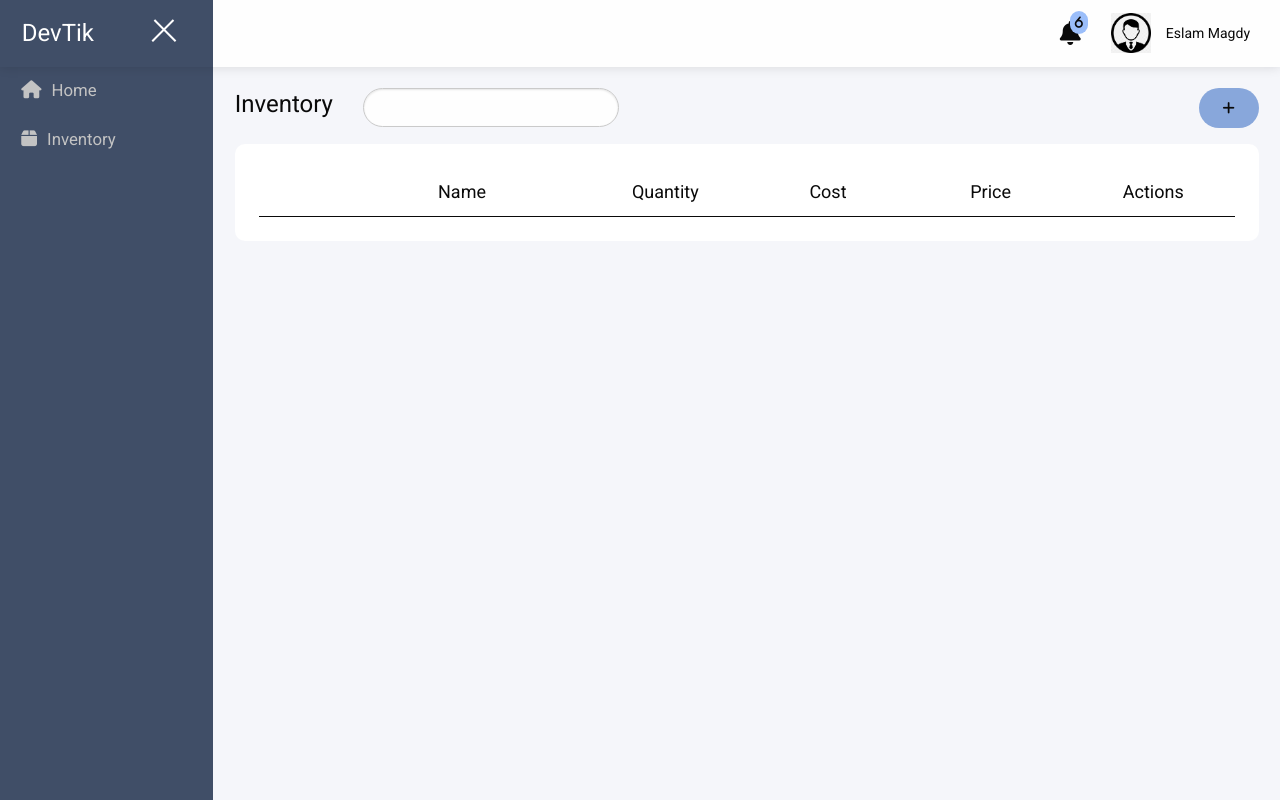
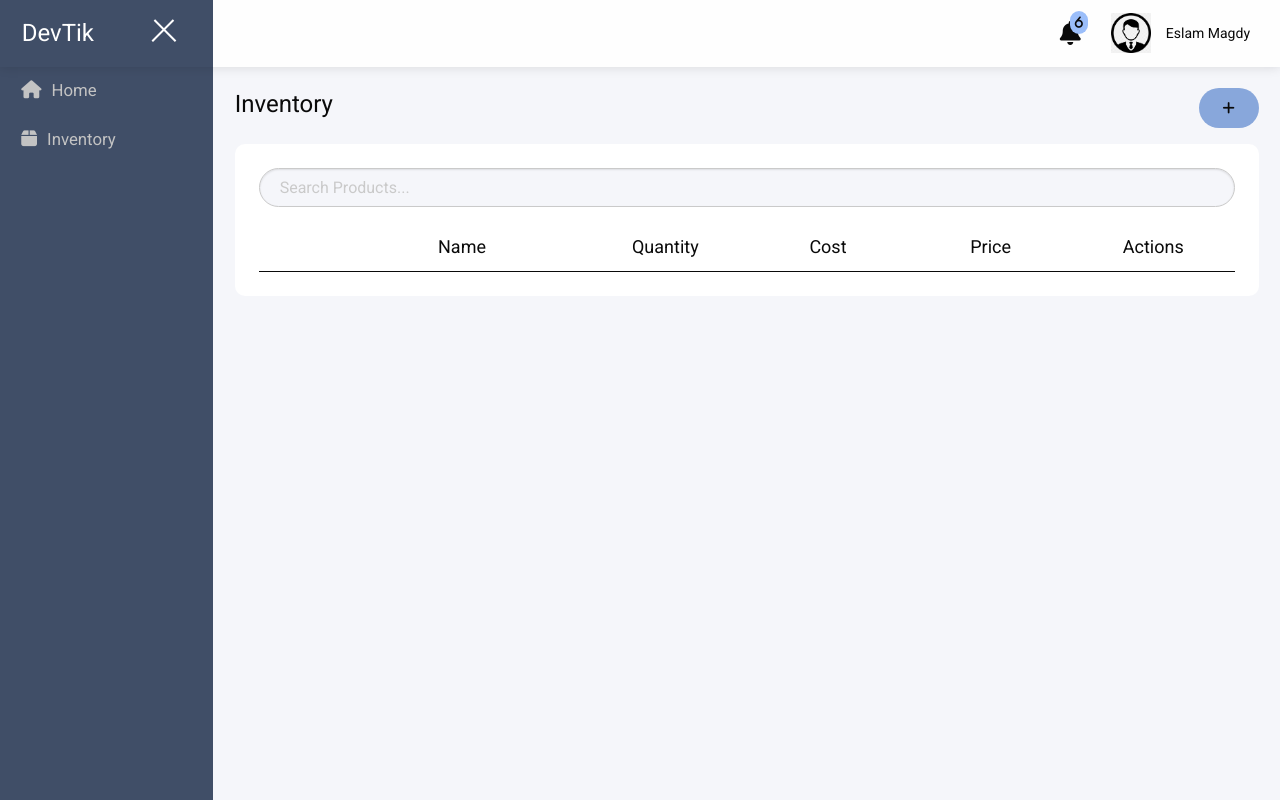
Before and after one commit to eslam3400/AngulerTask2, an Angular app: page /inventory in a window 1280 px wide. Built offline with nearby package versions, Linux system fonts and the light colour scheme.

Commit message:
search products

```diff
--- a/src/app/components/product-list/product-list.component.html
+++ b/src/app/components/product-list/product-list.component.html
@@ -1,4 +1,6 @@
 <section class="p-4 mt-3">
+  <input #searchProducts type="text" class="search" placeholder="Search Products..."
+    (input)="filterItem(searchProducts.value)">
   <div class="grid-x table-header text-center">
     <p class="cell medium-1"></p>
     <p class="cell medium-3">Name</p>
@@ -8,7 +10,7 @@
     <p class="cell medium-2">Actions</p>
   </div>
   <div class="accordion accordion-flush" id="accordionFlushExample">
-    <div class="accordion-item grid-y table-row" *ngFor="let item of ProductService.products">
+    <div class="accordion-item grid-y table-row" *ngFor="let item of filteredProducts">
       <div class="cell-12 grid-x pt-3 pb-3 text-center d-flex align-items-center accordion-header"
         [id]="'flush-'+item.id">
         <button class="cell medium-1 accordion-button collapsed" type="button" data-bs-toggle="collapse"
--- a/src/app/components/product-list/product-list.component.sass
+++ b/src/app/components/product-list/product-list.component.sass
@@ -17,3 +17,7 @@ section
   background-color: #88A7DB
   padding: 10px 15px
   border-radius: 50px
+.search
+  padding: 0 20px
+  border-radius: 20px
+  background-color: #F5F6FA
--- a/src/app/components/product-list/product-list.component.ts
+++ b/src/app/components/product-list/product-list.component.ts
@@ -1,11 +1,31 @@
 import { ProductService } from './../../services/product.service';
-import { Component } from '@angular/core';
+import { Component, OnInit } from '@angular/core';
 
 @Component({
   selector: 'app-product-list',
   templateUrl: './product-list.component.html',
   styleUrls: ['./product-list.component.sass']
 })
-export class ProductListComponent {
-  constructor(public ProductService: ProductService) { }
+export class ProductListComponent implements OnInit {
+  filteredProducts: any;
+  name: any;
+
+  constructor(private ProductService: ProductService) { }
+
+  ngOnInit(): void {
+    this.resetProducts();
+  }
+
+  resetProducts() {
+    this.filteredProducts = this.ProductService.products;
+  }
+
+  filterItem(value: string) {
+    if (!value) {
+      this.resetProducts();
+    }
+    this.filteredProducts = Object.assign([], this.ProductService.products).filter(
+      (product: any) => product.name.toLowerCase().indexOf(value.toLowerCase()) > -1
+    )
+  }
 }
--- a/src/app/screens/inventory/inventory.component.html
+++ b/src/app/screens/inventory/inventory.component.html
@@ -1,7 +1,6 @@
 <div class="grid-x header">
-  <div class="cell medium-6 grid-x">
-    <h1 class="cell medium-3">Inventory</h1>
-    <input type="text" class="cell medium-6">
+  <div class="cell medium-6">
+    <h1>Inventory</h1>
   </div>
   <div class="cell medium-6 add" dir="rtl">
     <i class="fa-solid fa-plus d-flex justify-content-center align-items-center" data-bs-toggle="modal"
--- a/src/app/screens/inventory/inventory.component.sass
+++ b/src/app/screens/inventory/inventory.component.sass
@@ -1,8 +1,5 @@
 h1,input
   margin: 0
-input
-  border-radius: 50px
-  padding: 0 15px
 i
   background-color: #88A7DB
   width: 60px
```
